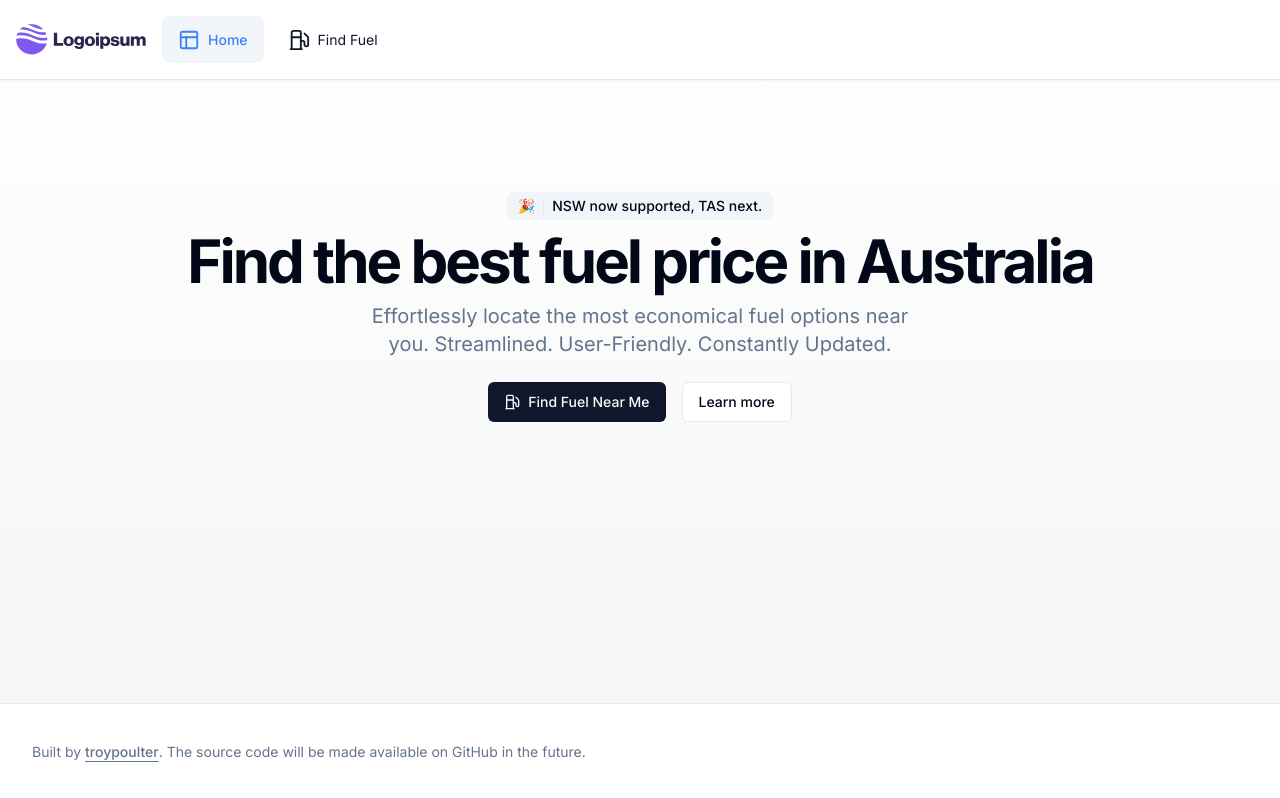
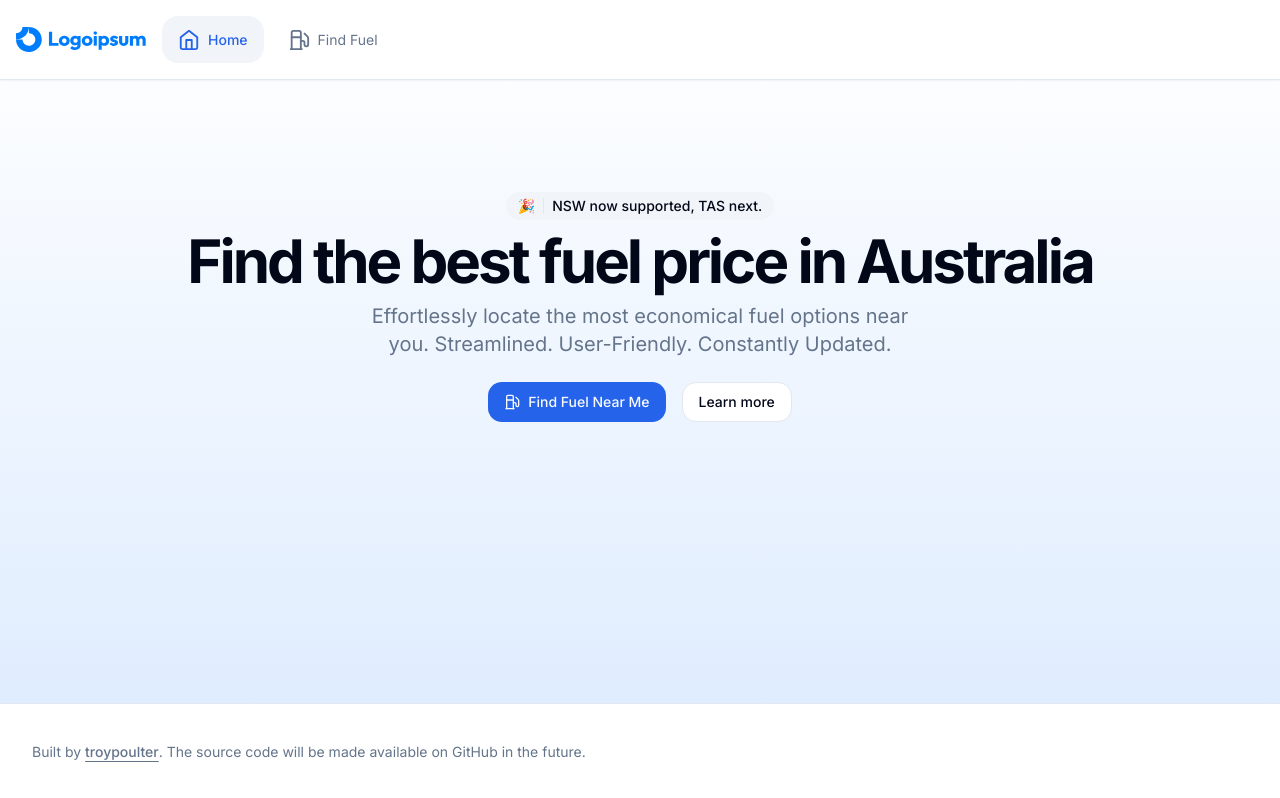
Before and after one commit to troypoulter/fuelpulse, a Next.js app: page / in a window 1280 px wide. Built offline with nearby package versions, Linux system fonts and the light colour scheme.

Commit message:
style: change bg colour and play with styling more

```diff
--- a/app/_components/sidebar-item.tsx
+++ b/app/_components/sidebar-item.tsx
@@ -36,15 +36,15 @@ export const SidebarItem = (
             onClick={onClick}
             type="button"
             className={cn(
-                "flex items-center gap-x-2 text-primary text-sm pl-6 md:p-4 rounded-lg transition-all hover:bg-muted",
-                isActive && "bg-muted font-medium text-blue-500"
+                "flex items-center gap-x-2 text-slate-500 text-sm pl-6 md:p-4 rounded-lg transition-all hover:bg-muted",
+                isActive && "bg-muted font-medium text-primary"
             )}
         >
             <div className="flex items-center gap-x-2 py-4">
                 <Icon size={22}
                     className={cn(
-                        "text-primary",
-                        isActive && "font-medium text-blue-500")}
+                        "text-slate-500",
+                        isActive && "font-medium text-primary")}
                 />
                 {label}
             </div>
--- a/app/_components/sidebar-routes.tsx
+++ b/app/_components/sidebar-routes.tsx
@@ -1,12 +1,12 @@
 "use client";
 
-import { Layout, Fuel } from "lucide-react";
+import { Home, Fuel } from "lucide-react";
 import { SidebarItem } from "./sidebar-item";
 import { Dispatch, SetStateAction } from "react";
 
 const routes = [
     {
-        icon: Layout,
+        icon: Home,
         label: "Home",
         href: "/"
     },
--- a/app/globals.css
+++ b/app/globals.css
@@ -1,75 +1,61 @@
 @tailwind base;
 @tailwind components;
 @tailwind utilities;
+
 
 @layer base {
   :root {
     --background: 0 0% 100%;
     --foreground: 222.2 84% 4.9%;
-
     --card: 0 0% 100%;
     --card-foreground: 222.2 84% 4.9%;
-
     --popover: 0 0% 100%;
     --popover-foreground: 222.2 84% 4.9%;
-
-    --primary: 222.2 47.4% 11.2%;
+    --primary: 221.2 83.2% 53.3%;
     --primary-foreground: 210 40% 98%;
-
     --secondary: 210 40% 96.1%;
     --secondary-foreground: 222.2 47.4% 11.2%;
-
     --muted: 210 40% 96.1%;
     --muted-foreground: 215.4 16.3% 46.9%;
-
     --accent: 210 40% 96.1%;
     --accent-foreground: 222.2 47.4% 11.2%;
-
     --destructive: 0 84.2% 60.2%;
     --destructive-foreground: 210 40% 98%;
-
     --border: 214.3 31.8% 91.4%;
     --input: 214.3 31.8% 91.4%;
-    --ring: 222.2 84% 4.9%;
-
-    --radius: 0.5rem;
+    --ring: 221.2 83.2% 53.3%;
+    --radius: 1rem;
   }
 
   .dark {
     --background: 222.2 84% 4.9%;
     --foreground: 210 40% 98%;
-
     --card: 222.2 84% 4.9%;
     --card-foreground: 210 40% 98%;
-
     --popover: 222.2 84% 4.9%;
     --popover-foreground: 210 40% 98%;
-
-    --primary: 210 40% 98%;
+    --primary: 217.2 91.2% 59.8%;
     --primary-foreground: 222.2 47.4% 11.2%;
-
     --secondary: 217.2 32.6% 17.5%;
     --secondary-foreground: 210 40% 98%;
-
     --muted: 217.2 32.6% 17.5%;
     --muted-foreground: 215 20.2% 65.1%;
-
     --accent: 217.2 32.6% 17.5%;
     --accent-foreground: 210 40% 98%;
-
     --destructive: 0 62.8% 30.6%;
     --destructive-foreground: 210 40% 98%;
-
     --border: 217.2 32.6% 17.5%;
     --input: 217.2 32.6% 17.5%;
-    --ring: 212.7 26.8% 83.9%;
+    --ring: 224.3 76.3% 48%;
   }
 }
+
 
 @layer base {
   * {
     @apply border-border;
   }
+
   body {
     @apply bg-background text-foreground;
   }
--- a/app/layout.tsx
+++ b/app/layout.tsx
@@ -7,8 +7,8 @@ import { Footer } from './_components/footer'
 const inter = Inter({ subsets: ['latin'] })
 
 export const metadata: Metadata = {
-  title: 'Create Next App',
-  description: 'Generated by create next app',
+  title: 'Fuel Sense',
+  description: 'Find the best fuel price in Australia',
 }
 
 export default function RootLayout({
@@ -19,7 +19,7 @@ export default function RootLayout({
   return (
     <html lang="en">
       <body className={inter.className}>
-        <div className='h-full relative flex flex-col min-h-screen bg-gradient-to-b from-white to-gray-100'>
+        <div className='h-full relative flex flex-col min-h-screen bg-gradient-to-b from-white to-blue-100'>
           <div className="h-[80px] fixed inset-y-0 w-full z-[49]">
             <Navbar />
           </div>
--- a/app/search/loading.tsx
+++ b/app/search/loading.tsx
@@ -12,9 +12,7 @@ export default function Loading() {
                         <Skeleton className="h-4 w-[200px]" />
                     </CardHeader>
                     <CardContent>
-                        <Skeleton className="h-4 mb-2 w-[100px]" />
-                        <Skeleton className="h-4 mb-2 w-[100px]" />
-                        <Skeleton className="h-4 mb-2 w-[100px]" />
+                        <Skeleton className="h-4 w-[100px]" />
                     </CardContent>
                 </Card>
             ))}
```
Also changed, not shown: public/logo.svg.
